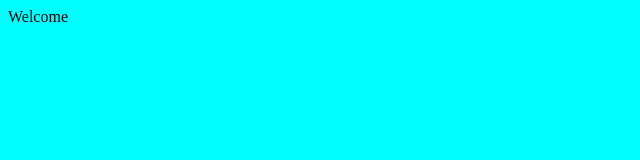
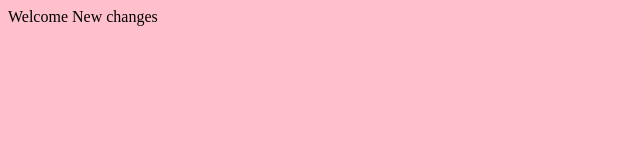
Before and after one commit to anudeepthi166/Jenkinsrepo, a plain HTML site: page Desktop/index.html in a window 1280 px wide. Shown: the whole page, without its empty margins (0-640 px from the left). Drawn offline with Linux system fonts and the light colour scheme.

Commit message:
3rd commit

```diff
--- a/Desktop/index.html
+++ b/Desktop/index.html
@@ -1,5 +1,6 @@
-<body bgcolor='aqua'>
+<body bgcolor='pink'>
 <p>
 Welcome
+New changes
 </p>
 </body>
```
